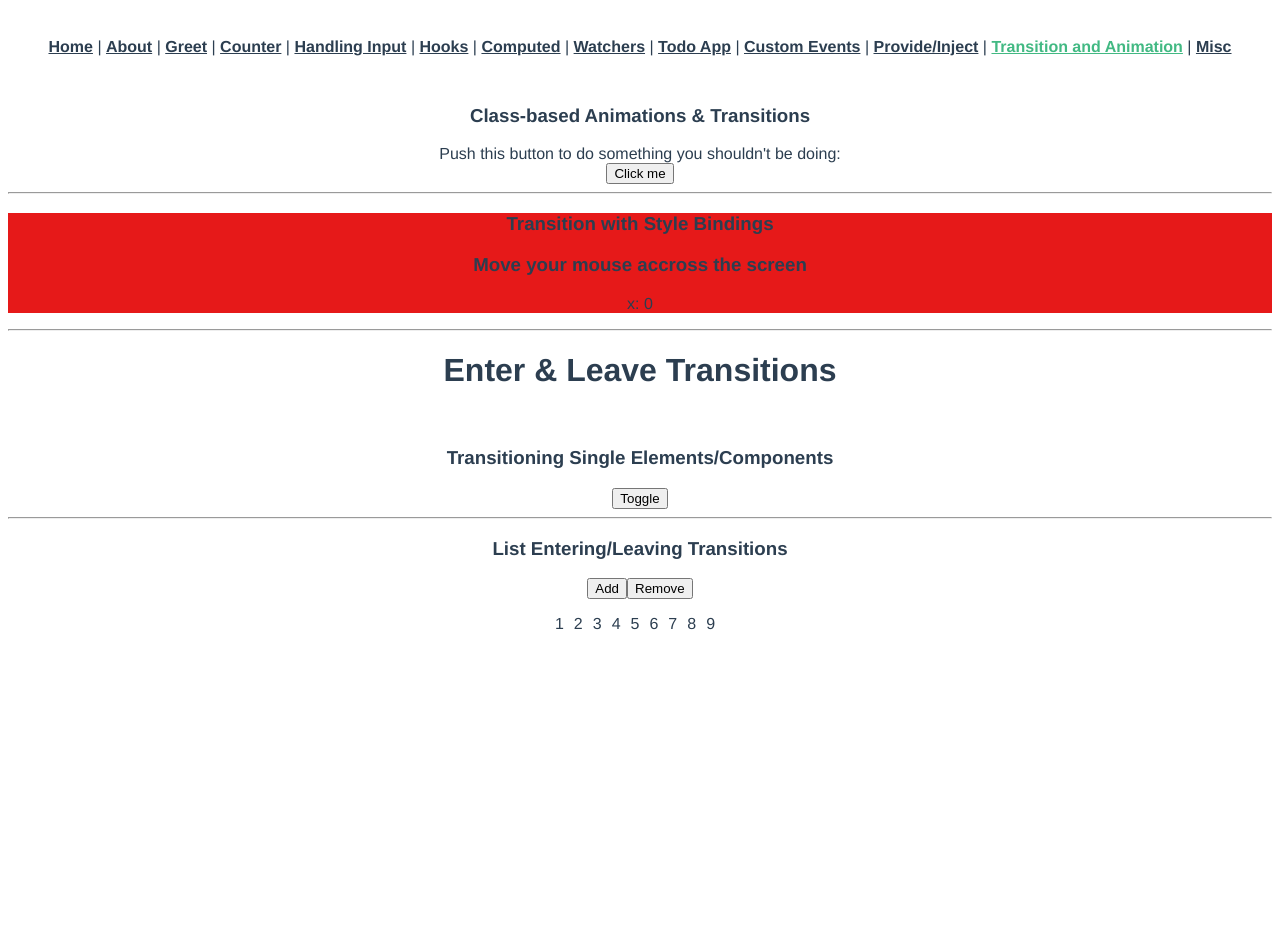
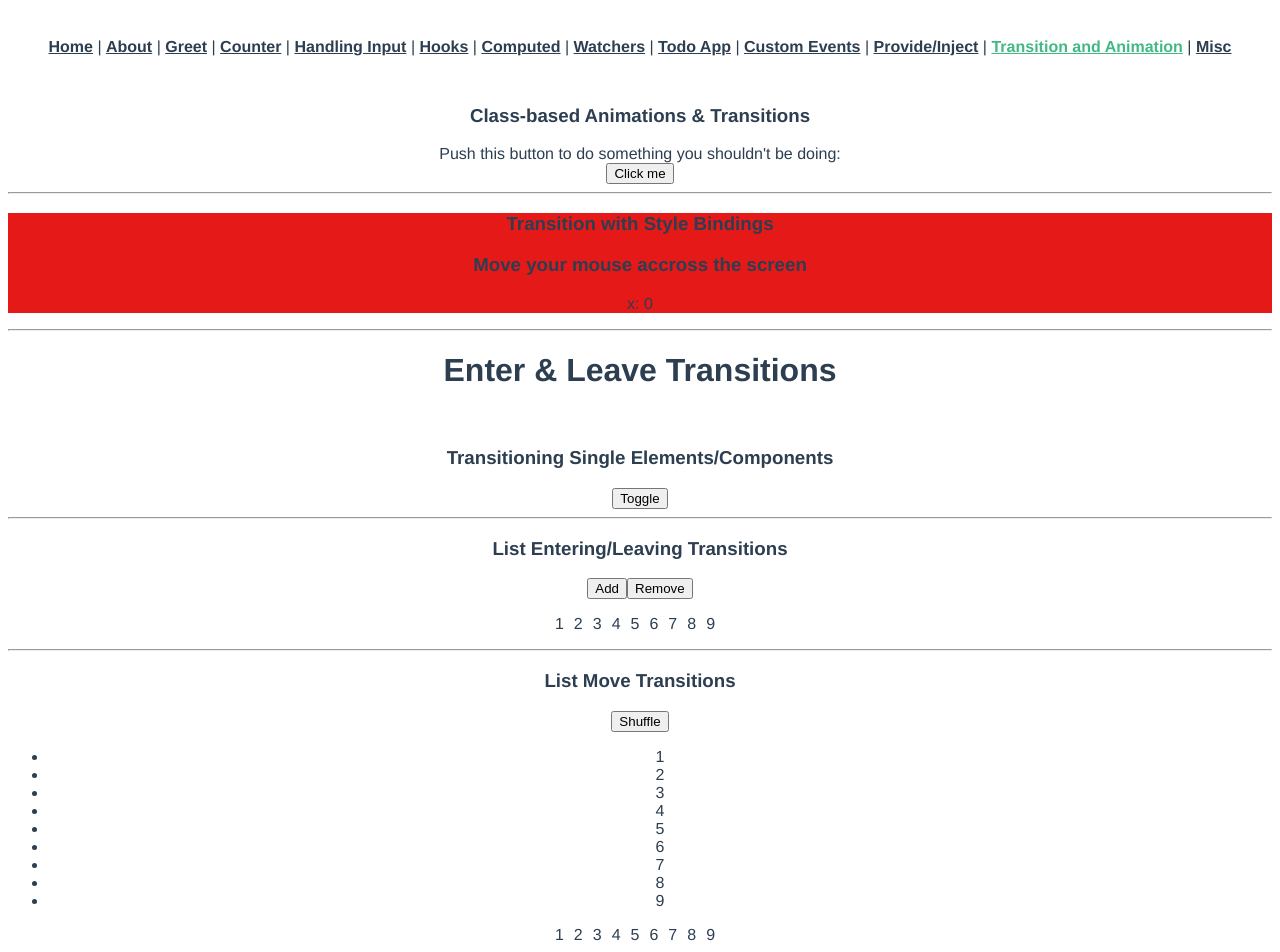
Before and after one commit to nor1c/vue-play, a Vue app in the folder hello-world/: page /transition-animation in a window 1280 px wide. Shown: the top 952 px of the page. Before the commit the page ends 800 px from the top, so only its background shows below. Built offline with nearby package versions, Linux system fonts and the light colour scheme.

Commit message:
list move transition (with lodash shuffle)

```diff
--- a/hello-world/public/index.html
+++ b/hello-world/public/index.html
@@ -6,6 +6,7 @@
     <meta name="viewport" content="width=device-width,initial-scale=1.0">
     <link rel="icon" href="<%= BASE_URL %>favicon.ico">
     <title><%= htmlWebpackPlugin.options.title %></title>
+    <script src="https://cdnjs.cloudflare.com/ajax/libs/lodash.js/4.17.15/lodash.min.js"></script>
   </head>
   <body>
     <noscript>
--- a/hello-world/src/views/TransitionAnimation.vue
+++ b/hello-world/src/views/TransitionAnimation.vue
@@ -48,6 +48,24 @@
         </transition-group>
       </div>
     </div>
+
+    <hr>
+    <div>
+      <h3>List Move Transitions</h3>
+      <div>
+        <button @click="shuffle">Shuffle</button>
+        <transition-group name="flip-list" tag="ul">
+          <li v-for="item in items" :key="item">
+            {{ item }}
+          </li>
+        </transition-group>
+        <transition-group name="list-complete" tag="p">
+          <span v-for="item in items" :key="item" class="list-complete-item">
+            {{ item }}
+          </span>
+        </transition-group>
+      </div>
+    </div>
   </div>
 </template>
 
@@ -72,6 +90,9 @@ export default {
     },
     remove() {
       this.items.splice(this.randomIndex(), 1)
+    },
+    shuffle() {
+      this.items = _.shuffle(this.items)
     }
   }
 }
@@ -132,4 +153,22 @@ export default {
   opacity: 0;
   transform: translateY(30px);
 }
+.list-complete-item {
+  transition: all 0.8s ease;
+  display: inline-block;
+  margin-right: 10px;
+}
+
+.list-complete-enter-from,
+.list-complete-leave-to {
+  opacity: 0;
+  transform: translateY(30px);
+}
+
+.list-complete-leave-active {
+  position: absolute;
+}
+.flip-list-move {
+  transition: transform 0.8s ease;
+}
 </style>
```
